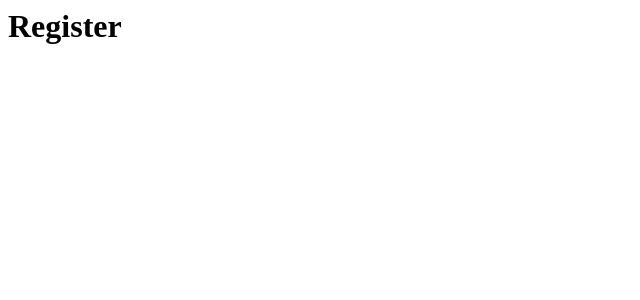
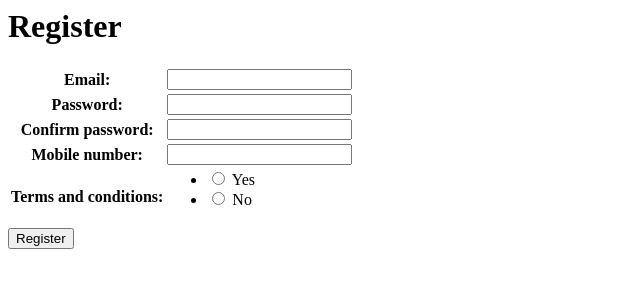
Before and after one commit to hspandher/my_shine, a Django app: page /register/ in a window 1280 px wide. Shown: the top 300 px of the page, without its empty margins (0-640 px from the left). Run offline with Django 3.2, Linux system fonts and the light colour scheme.

Commit message:
create a registration form

```diff
--- a/mini_shine/forms.py
+++ b/mini_shine/forms.py
@@ -0,0 +1,9 @@
+from django import forms
+
+class RegistrationForm(forms.Form):
+
+    email = forms.EmailField(max_length = 40)
+    password = forms.CharField(widget = forms.PasswordInput(), max_length = 20)
+    confirm_password = forms.CharField(widget = forms.PasswordInput(), max_length = 20)
+    mobile_number = forms.RegexField(regex = r'^\+?\d{9,15}$')
+    terms_and_conditions = forms.ChoiceField(widget = forms.RadioSelect(), choices = ((True, 'Yes'),(False, 'No')))
--- /dev/null
+++ b/mini_shine/templates/includes/registration_form.html
@@ -0,0 +1,12 @@
+{% if form.errors %}
+    <p>
+        Please correct the error{{ form.errors|pluralize }} below.
+    </p>
+{% endif %}
+
+<form action="/register/" method="post">
+    <table>
+        {{ form.as_table }}
+    </table>
+    <input type="submit" value='Register'/>
+</form>
--- a/mini_shine/templates/register.html
+++ b/mini_shine/templates/register.html
@@ -5,5 +5,6 @@
 
     <body>
         <h1>Register</h1>
+        {% include 'includes/registration_form.html' %}
     </body>
 </html>
--- a/mini_shine/views.py
+++ b/mini_shine/views.py
@@ -1,5 +1,6 @@
 from django.http import HttpResponse
 from django.shortcuts import render_to_response
+from mini_shine.forms import RegistrationForm
 
 # Create your views here.
 
@@ -7,4 +8,5 @@ def home(request):
     return render_to_response('home.html')
 
 def register(request):
-    return render_to_response('register.html')
+    form = RegistrationForm()
+    return render_to_response('register.html', { 'form': form })
```
